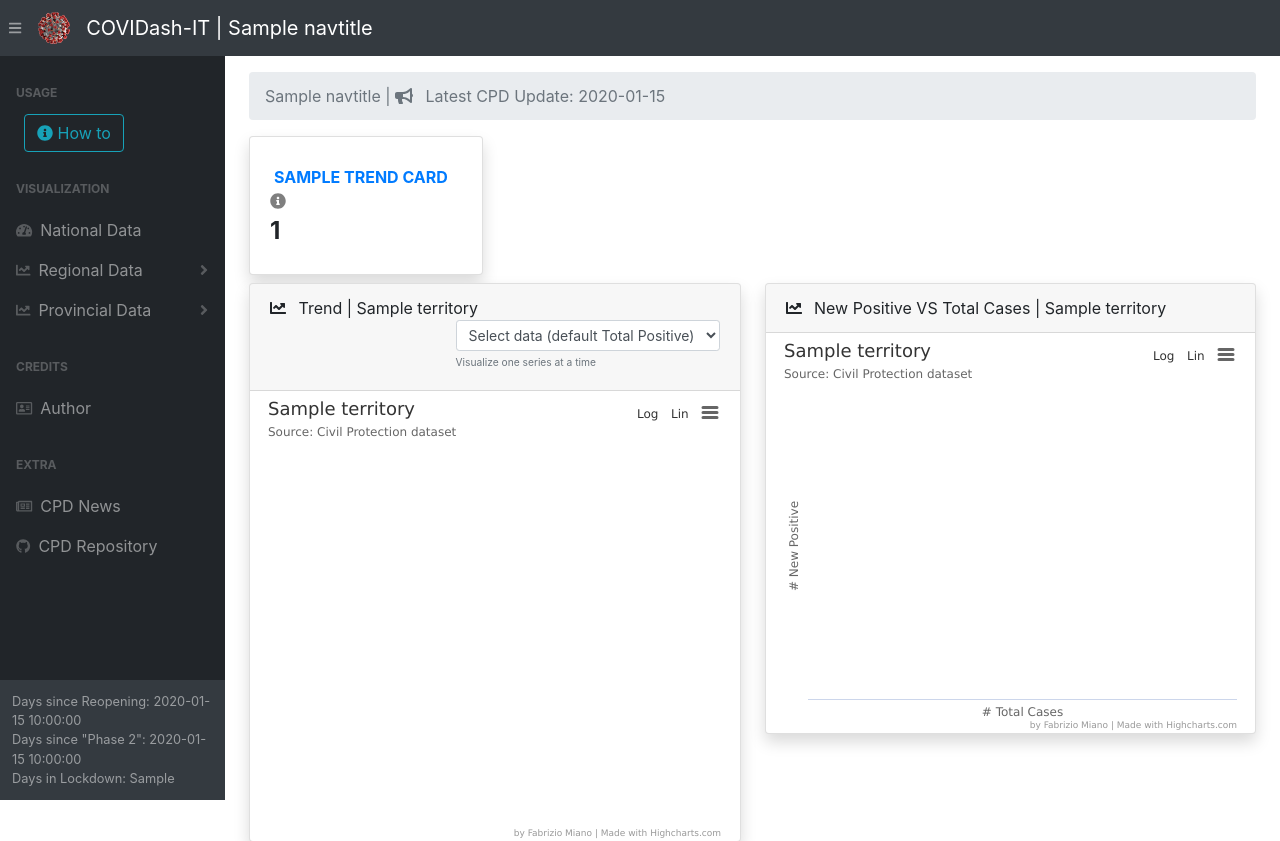
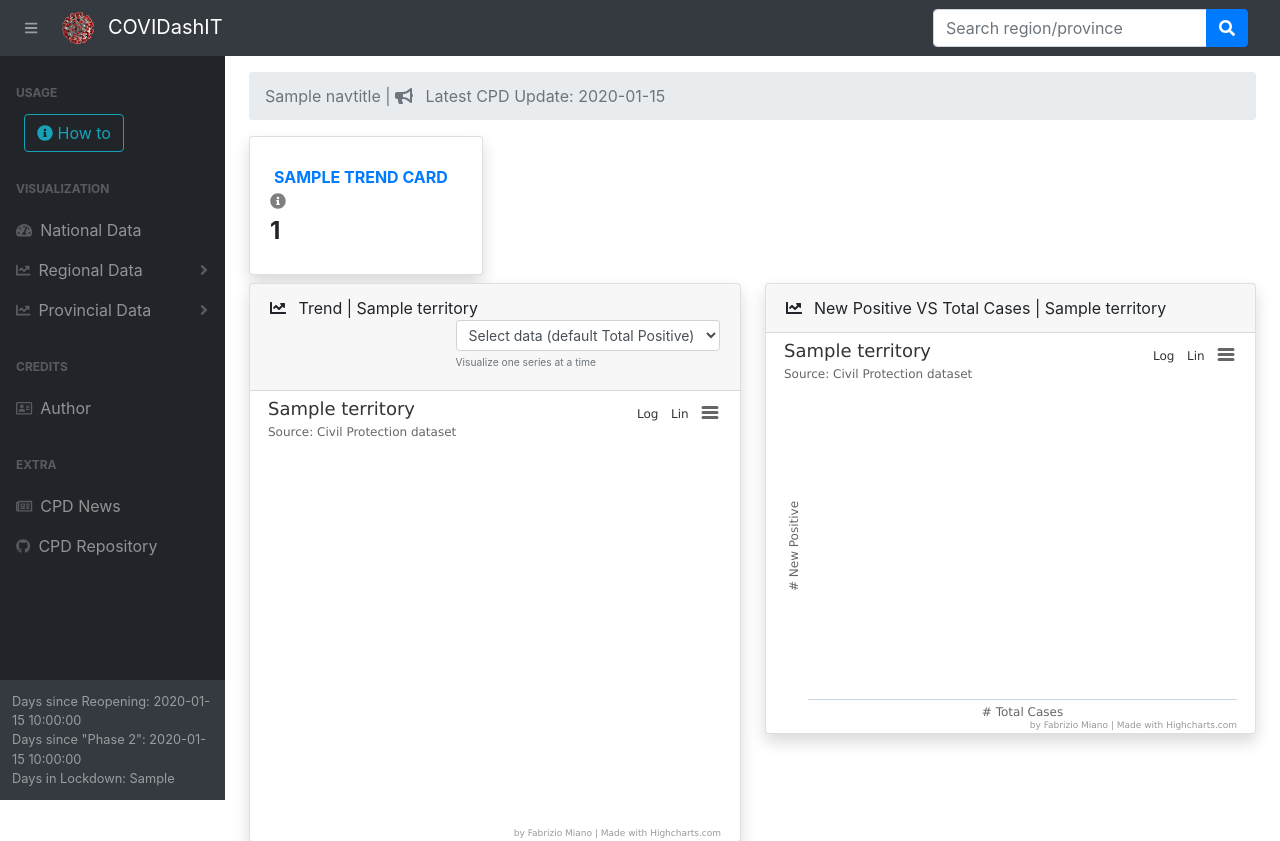
Before and after one commit to fabriziomiano/covidashit, a Flask app: template app/templates/dashboard.html in a window 1280 px wide. Shown: the top 841 px of the page. Run offline with Flask 2, Linux system fonts and the light colour scheme; the template is opened without the code that fills it: most values are stand-ins (such as "Sample title", 1, 10 or a date in 2020); some libraries are stand-ins or nearby versions.

Commit message:
add search bar and relative functionality

```diff
--- a/app/templates/base/navbar.html
+++ b/app/templates/base/navbar.html
@@ -1,12 +1,26 @@
 <!-- Navbar -->
 <nav class="sb-topnav navbar navbar-expand navbar-dark bg-dark">
-    <img class="ml-2" src="../../static/img/virussketch.png" alt="" width="32" height="32">
-    <a class="navbar-brand">
-        {% if not navtitle %}
-            COVIDash-IT | {{ _("Italy") }}
-        {% else %}
-            COVIDash-IT | {{ navtitle }}
-        {% endif %}
+    <a class="navbar-brand" href="/">
+        <img class="mr-2" src="../../static/img/virussketch.png" alt=""
+             width="32" height="32"> COVIDashIT
     </a>
-    <button class="btn btn-link btn-sm order-first" id="sidebarToggle"><i class="fas fa-bars"></i></button>
+    <button class="btn btn-link btn-sm order-first ml-3" id="sidebarToggle"><i
+            class="fas fa-bars"></i></button>
+    <!-- Navbar Search-->
+    <form id="searchForm"
+          class="d-none d-md-inline-block form-inline ml-auto mr-0 mr-md-3 my-2 my-md-0"
+          action="">
+        <div class="input-group">
+            <input id="searchInput" class="form-control" type="text"
+                   placeholder="{{ _("Search region/province") }}"
+                   aria-label="Search" aria-describedby="basic-addon2">
+            <div class="input-group-append">
+                <button id="searchBtn" class="btn btn-primary" type="submit">
+                    <i class="fas fa-search"></i></button>
+            </div>
+        </div>
+    </form>
 </nav>
+<script>
+    let searchInputErrMsg = '{{ _("Region/province not in the right format") }}'
+</script>
```
Also changed, not shown: app/static/js/scripts.js (+64 -5 lines).
